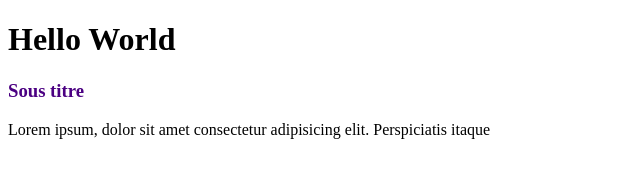
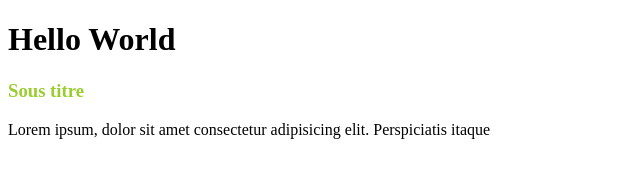
Before and after one commit to nastib/gittuto, a plain HTML site: page index.html in a window 1280 px wide. Shown: the full height of the page, 0-640 px from the left. Drawn offline with Linux system fonts and the light colour scheme.

Commit message:
add style color in yellowgreen

```diff
--- a/index.html
+++ b/index.html
@@ -8,7 +8,7 @@
 </head>
 <body>
     <h1>Hello World</h1>
-    <h3 style="color: indigo;">Sous titre</h3>
+    <h3 style="color: yellowgreen;">Sous titre</h3>
     <p>Lorem ipsum, dolor sit amet consectetur adipisicing elit. Perspiciatis itaque</p>
 </body>
 </html>
```
